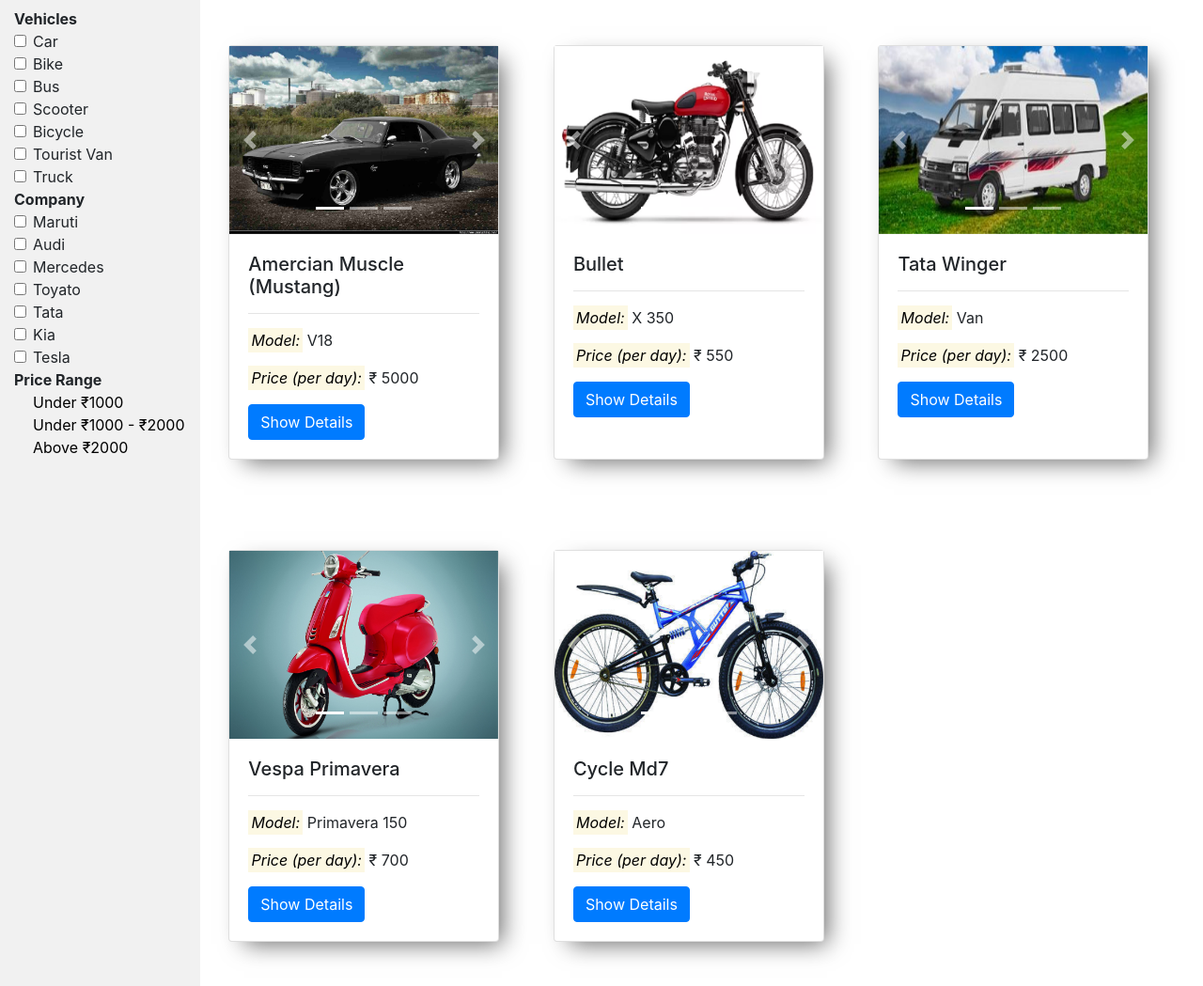
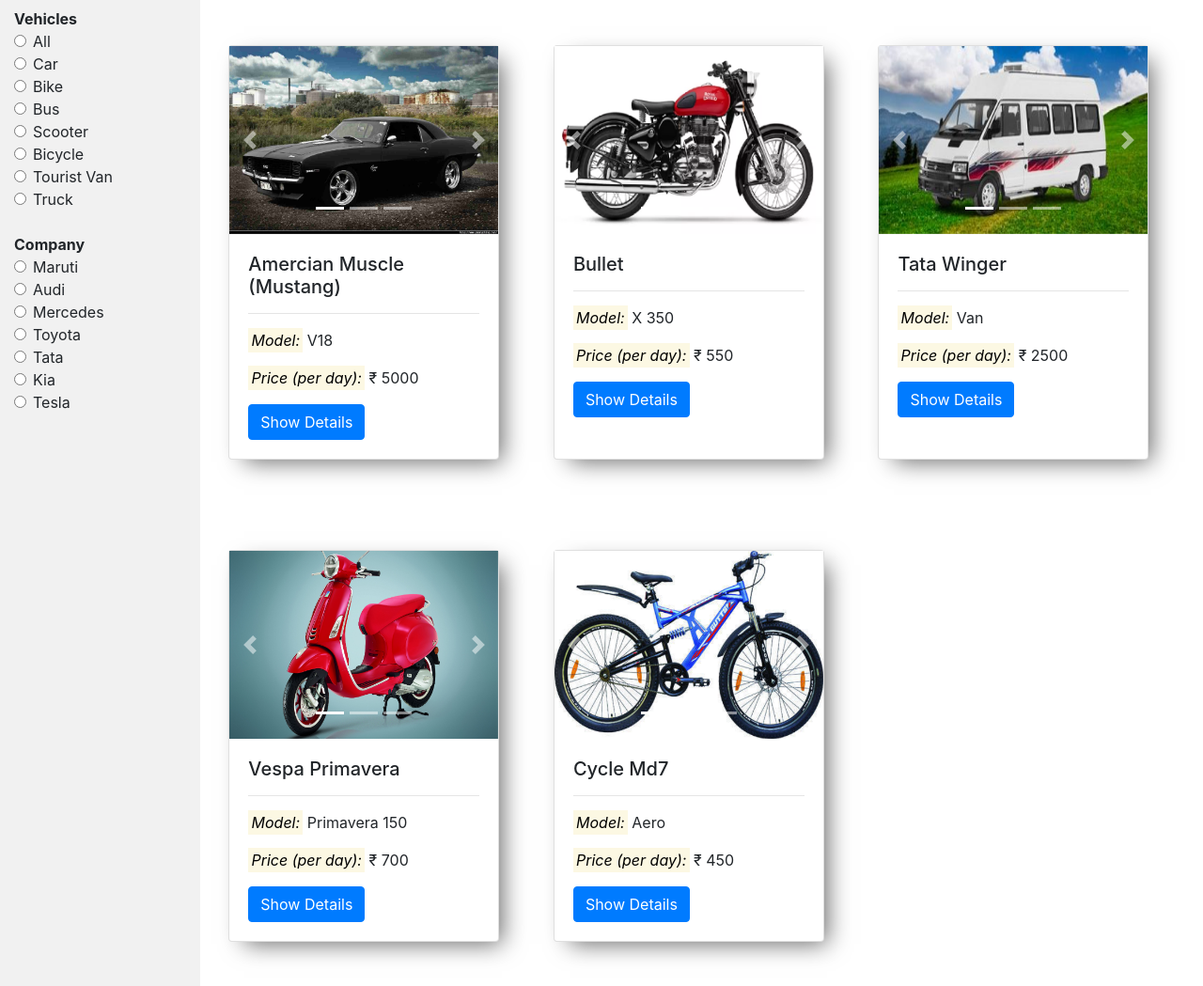
Before and after one commit to Vidit0310/Vehicle-Renting-System, a Django app: page / in a window 1280 px wide. Shown: the part 66-1115 px from the top of the page at 94% size. Run offline with Django 3.2, Linux system fonts and the light colour scheme; data comes from the database, SQL or seed files in the repository; both versions use the stored data as it was after the commit; parts of the project's set-up code (start-up, migrations or seed data) failed here and were passed over; some libraries are stand-ins or nearby versions.

Commit message:
user login dashboard company filters added

```diff
--- a/CustomerHome/templates/base.html
+++ b/CustomerHome/templates/base.html
@@ -56,76 +56,94 @@
             <div class="col-sm-2" style="height: auto; background-color: #f1f1f1;" id="demo">
                 <div class="row">
                     <div class="col-sm mt-2">
-                        <form>
+                        <form method="post" id="filter_form" action="{% url 'LoggedinHome' %}">
                             <strong>Vehicles</strong>
+                            {% csrf_token %}
                             <div class="form-check">
-                                <input type="checkbox" class="form-check-input" id="Car">
+                                <input type="radio" name="vechile_type" {% if selected == 'all' %}checked{% endif %} class="form-check-input vechile_type" id="All"
+                                    value="All">
+                                <label class="form-check-label" for="Car">All</label>
+                            </div>
+                            <div class="form-check">
+                                <input type="radio" name="vechile_type" {% if selected == 'Car' %}checked{% endif %} class="form-check-input vechile_type" id="Car"
+                                    value="Car">
                                 <label class="form-check-label" for="Car">Car</label>
                             </div>
                             <div class="form-check">
-                                <input type="checkbox" class="form-check-input" id="Bike">
+                                <input type="radio" name="vechile_type" {% if selected == 'Bike' %}checked{% endif %} class="form-check-input vechile_type" id="Bike"
+                                    value="Bike">
                                 <label class="form-check-label" for="Bike">Bike</label>
                             </div>
                             <div class="form-check">
-                                <input type="checkbox" class="form-check-input" id="Bus">
+                                <input type="radio" name="vechile_type" {% if selected == 'Bus' %}checked{% endif %} class="form-check-input vechile_type" id="Bus"
+                                    value="Bus">
                                 <label class="form-check-label" for="Bus">Bus</label>
                             </div>
                             <div class="form-check">
-                                <input type="checkbox" class="form-check-input" id="Scooter">
+                                <input type="radio" name="vechile_type" {% if selected == 'Scooter' %}checked{% endif %} class="form-check-input vechile_type"
+                                    id="Scooter" value="Scooter">
                                 <label class="form-check-label" for="Scooter">Scooter</label>
                             </div>
                             <div class="form-check">
-                                <input type="checkbox" class="form-check-input" id="Bicycle">
+                                <input type="radio" name="vechile_type" {% if selected == 'Bicycle' %}checked{% endif %} class="form-check-input vechile_type"
+                                    id="Bicycle" value="Bicycle">
                                 <label class="form-check-label" for="Bicycle">Bicycle</label>
                             </div>
                             <div class="form-check">
-                                <input type="checkbox" class="form-check-input" id="TouristVan">
+                                <input type="radio" name="vechile_type" {% if selected == 'Van' %}checked{% endif %} class="form-check-input vechile_type"
+                                    id="TouristVan" value="Van">
                                 <label class="form-check-label" for="TouristVan">Tourist Van</label>
                             </div>
                             <div class="form-check">
-                                <input type="checkbox" class="form-check-input" id="Truck">
+                                <input type="radio" name="vechile_type" {% if selected == 'Truck' %}checked{% endif %} class="form-check-input vechile_type" id="Truck"
+                                    value="Truck">
                                 <label class="form-check-label" for="Truck">Truck</label>
                             </div>
 
+                            <br>
+                            <div id="company">
 
-                            <strong style="margin-top: 5px;">Company</strong>
+                                <strong>Company</strong>
                                 <div class="form-check">
-                                <input type="checkbox" class="form-check-input" id="Maruti">
+                                    <input type="radio" name="vechile_company" value="maruti"
+                                        class="form-check-input vechile_company" id="Maruti">
                                     <label class="form-check-label" for="Maruti">Maruti</label>
                                 </div>
                                 <div class="form-check">
-                                <input type="checkbox" class="form-check-input" id="Audi">
+                                    <input type="radio" name="vechile_company" value="audi"
+                                        class="form-check-input vechile_company" id="Audi">
                                     <label class="form-check-label" for="Audi">Audi</label>
                                 </div>
                                 <div class="form-check">
-                                <input type="checkbox" class="form-check-input" id="Mercedes">
+                                    <input type="radio" name="vechile_company" value="mercedes"
+                                        class="form-check-input vechile_company" id="Mercedes">
                                     <label class="form-check-label" for="Mercedes">Mercedes</label>
                                 </div>
                                 <div class="form-check">
-                                <input type="checkbox" class="form-check-input" id="Toyato">
-                                <label class="form-check-label" for="Toyato">Toyato</label>
+                                    <input type="radio" name="vechile_company" value="toyota"
+                                        class="form-check-input vechile_company" id="Toyato">
+                                    <label class="form-check-label" for="Toyato">Toyota</label>
                                 </div>
                                 <div class="form-check">
-                                <input type="checkbox" class="form-check-input" id="Tata">
+                                    <input type="radio" name="vechile_company" value="tata"
+                                        class="form-check-input vechile_company" id="Tata">
                                     <label class="form-check-label" for="Tata">Tata</label>
                                 </div>
                                 <div class="form-check">
-                                <input type="checkbox" class="form-check-input" id="Kia">
+                                    <input type="radio" name="vechile_company" value="kia"
+                                        class="form-check-input vechile_company" id="Kia">
                                     <label class="form-check-label" for="Kia">Kia</label>
                                 </div>
                                 <div class="form-check">
-                                <input type="checkbox" class="form-check-input" id="Tesla">
+                                    <input type="radio" name="vechile_company" value="tesla"
+                                        class="form-check-input vechile_company" id="Tesla">
                                     <label class="form-check-label" for="Tesla">Tesla</label>
                                 </div>
+                            </div>
 
-
-                            <strong>Price Range</strong>
-                            <div class="form-check">
-                                <a href="#" style="color: black;">
-                                    <label class="form-check-label justify-content-end" for="price" style="cursor: pointer;" onMouseOver="this.style.color='tomato'" onMouseOut="this.style.color='black'">Under ₹1000</label>
-                                    <label class="form-check-label justify-content-end" for="price" style="cursor: pointer;" onMouseOver="this.style.color='tomato'" onMouseOut="this.style.color='black'">Under ₹1000 - ₹2000</label>
-                                    <label class="form-check-label justify-content-end" for="price" style="cursor: pointer;" onMouseOver="this.style.color='tomato'" onMouseOut="this.style.color='black'">Above ₹2000</label>
-                                </a>
+                            <div id="hide">
+                                <input type="hidden" name="vechile_type_selected" id="vechile_type_selected" value="">
+                                <input type="hidden" name="vechile_company_selected" id="vechile_company_selected" value="">
                             </div>
 
                         </form>
@@ -161,6 +179,48 @@
     <script src="https://code.jquery.com/jquery-3.2.1.slim.min.js " integrity="sha384-KJ3o2DKtIkvYIK3UENzmM7KCkRr/rE9/Qpg6aAZGJwFDMVNA/GpGFF93hXpG5KkN " crossorigin="anonymous "></script>
     <script src="https://cdnjs.cloudflare.com/ajax/libs/popper.js/1.12.9/umd/popper.min.js " integrity="sha384-ApNbgh9B+Y1QKtv3Rn7W3mgPxhU9K/ScQsAP7hUibX39j7fakFPskvXusvfa0b4Q " crossorigin="anonymous "></script>
     <script src="https://maxcdn.bootstrapcdn.com/bootstrap/4.0.0/js/bootstrap.min.js " integrity="sha384-JZR6Spejh4U02d8jOt6vLEHfe/JQGiRRSQQxSfFWpi1MquVdAyjUar5+76PVCmYl " crossorigin="anonymous "></script>
+    <script>
+
+        document.addEventListener('DOMContentLoaded', function () {
+            const vehicleTypeRadios = document.querySelectorAll("[name='vechile_type']");
+
+            vehicleTypeRadios.forEach(function (radio) {
+                radio.addEventListener('change', function (e) {
+                    console.log(e.target.value);
+
+                    // Remove existing hidden input with the same name
+
+                    // Create and append the hidden input
+                    vechile_type_selected = document.getElementById("vechile_type_selected")
+                    vechile_type_selected.value = String(e.target.value)
+                    vechile_type_selected.innerHTML = "value = " + "'" + vechile_type_selected.value + "'";
+
+                    // Submit the form
+                    document.getElementById('filter_form').submit();
+                });
+            });
+        });
+
+        document.addEventListener('DOMContentLoaded', function () {
+            const vehicleCompanyRadios = document.querySelectorAll("[name='vechile_company']");
+
+            vehicleCompanyRadios.forEach(function (radio) {
+                radio.addEventListener('change', function (e) {
+                    console.log(e.target.value);
+
+                    // Create and append the hidden input
+                    vechile_company_selected = document.getElementById("vechile_company_selected");
+                    vechile_company_selected.value = String(e.target.value);
+                    vechile_company_selected.innerHTML = "value = " + "'" + vechile_company_selected.value + "'";
+
+
+                    // Submit the form
+                    document.getElementById('filter_form').submit();
+                });
+            });
+        });
+
+    </script>
 </body>
 
 </html>
```
Also changed, not shown: CustomerHome/templates/LoggedinBase.html (+8 -3 lines), db.sqlite3. Lines whose indentation alone changed are shown as unchanged.
